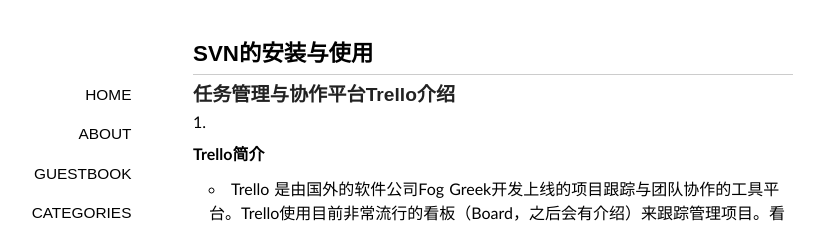
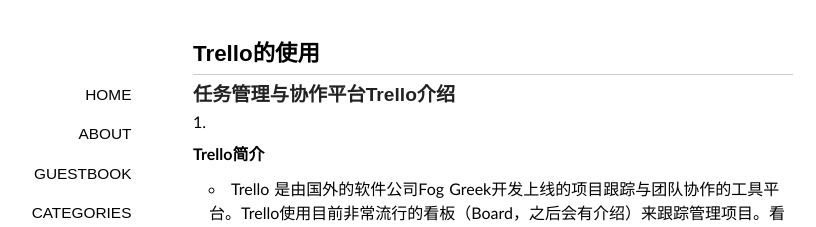
Before and after one commit to chenzhigang/chenzhigang.github.io, a Jekyll site: the page built from _posts/201408/2014-08-20-TrelloBlog.md, in a window 1280 px wide and 900 px high. Shown: the top 227 px of the window, without its empty margins (147-963 px from the left). Built offline with Jekyll 4.4.1, drawn with Linux system fonts in a browser that asks for light colours; some web fonts are replaced; Markdown is read by kramdown in place of the engine named in the settings; comment, search, counter and statistics services are not loaded.

Commit message:
no message

```diff
--- a/_posts/201408/2014-08-20-TrelloBlog.md
+++ b/_posts/201408/2014-08-20-TrelloBlog.md
@@ -1,7 +1,7 @@
 ---
 layout: post
-title: SVN的安装与使用
-description: SVN的安装与相关操作
+title: Trello的使用
+description: Trello的简介优缺点以及使用
 categories:
 - Hadoop
 tags:
```
